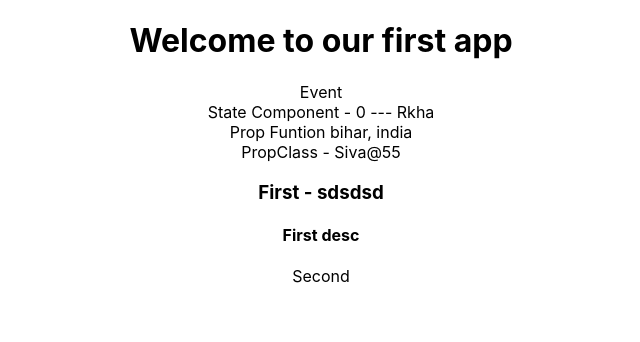
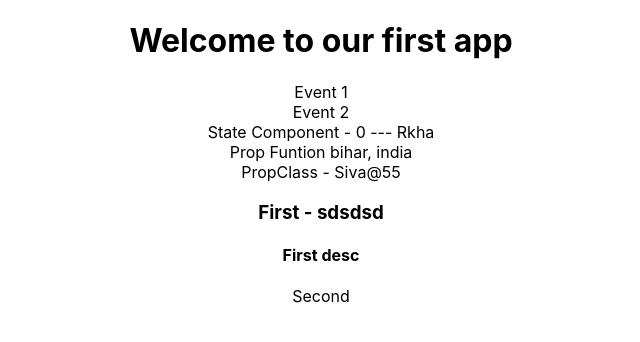
Before and after one commit to paravathmuhsin/react-basics, a React (Create React App) app: page / in a window 1280 px wide. Shown: the top 342 px of the page, without its empty margins (319-959 px from the left). Built offline with nearby package versions, Linux system fonts and the light colour scheme.

Commit message:
event handling

```diff
--- a/src/Event.js
+++ b/src/Event.js
@@ -1,10 +1,30 @@
 import React, { Component } from "react";
 
 export default class Event extends Component {
-  clickHandler = () => {
-    console.log('sdsd')
+  constructor() {
+    super();
+    // this.bindedClickHandler = this.clickHandler.bind(this);
+  }
+  state = {
+    name: "Teenu",
+  };
+  clickHandler = (e, target) => {
+    console.log(e, target);
   };
   render() {
-    return <div onClick={this.clickHandler}>Event</div>;
+    return (
+      <>
+        <div
+          onClick={(e) => {
+            this.clickHandler(e, "Event 1");
+          }}
+        >
+          Event 1
+        </div>
+        <div onClick={(e) => {
+            this.clickHandler(e, "Event 2");
+          }}>Event 2</div>
+      </>
+    );
   }
 }
```
